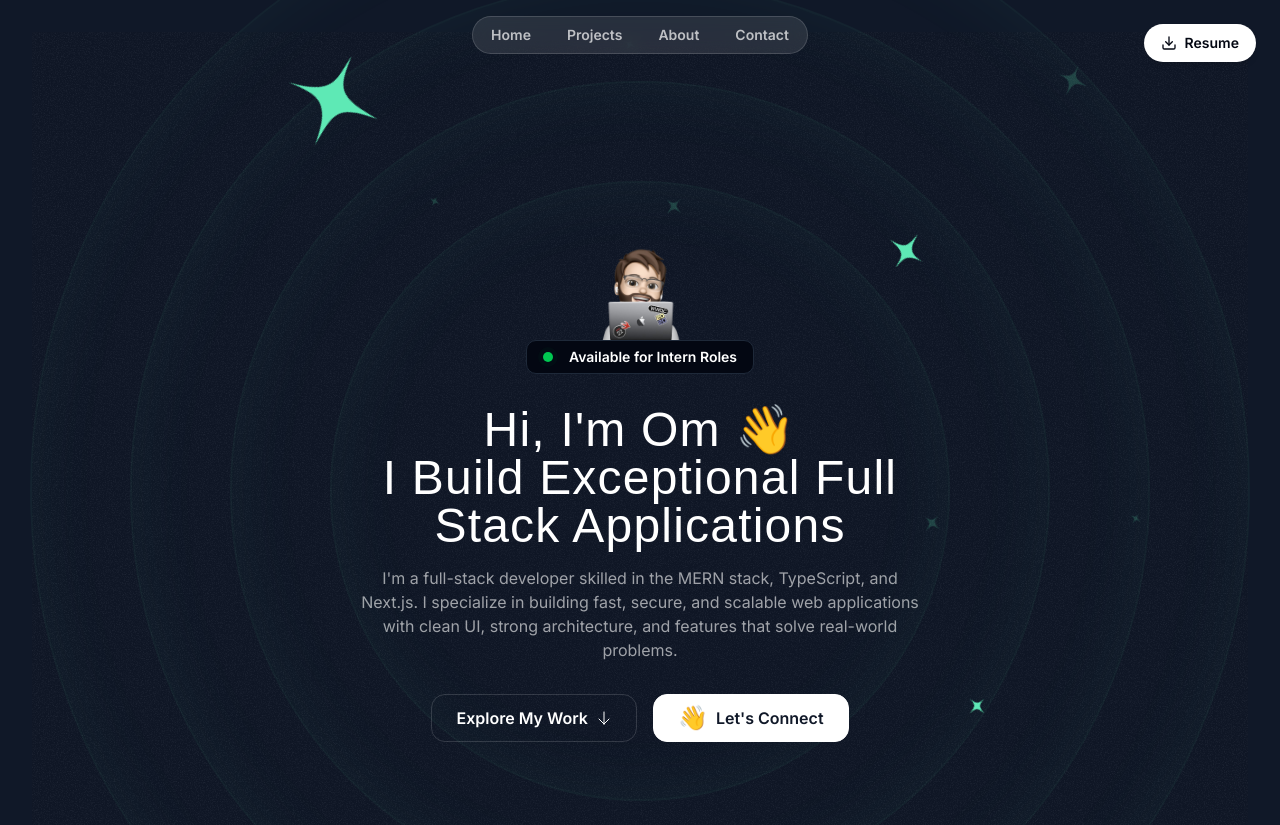
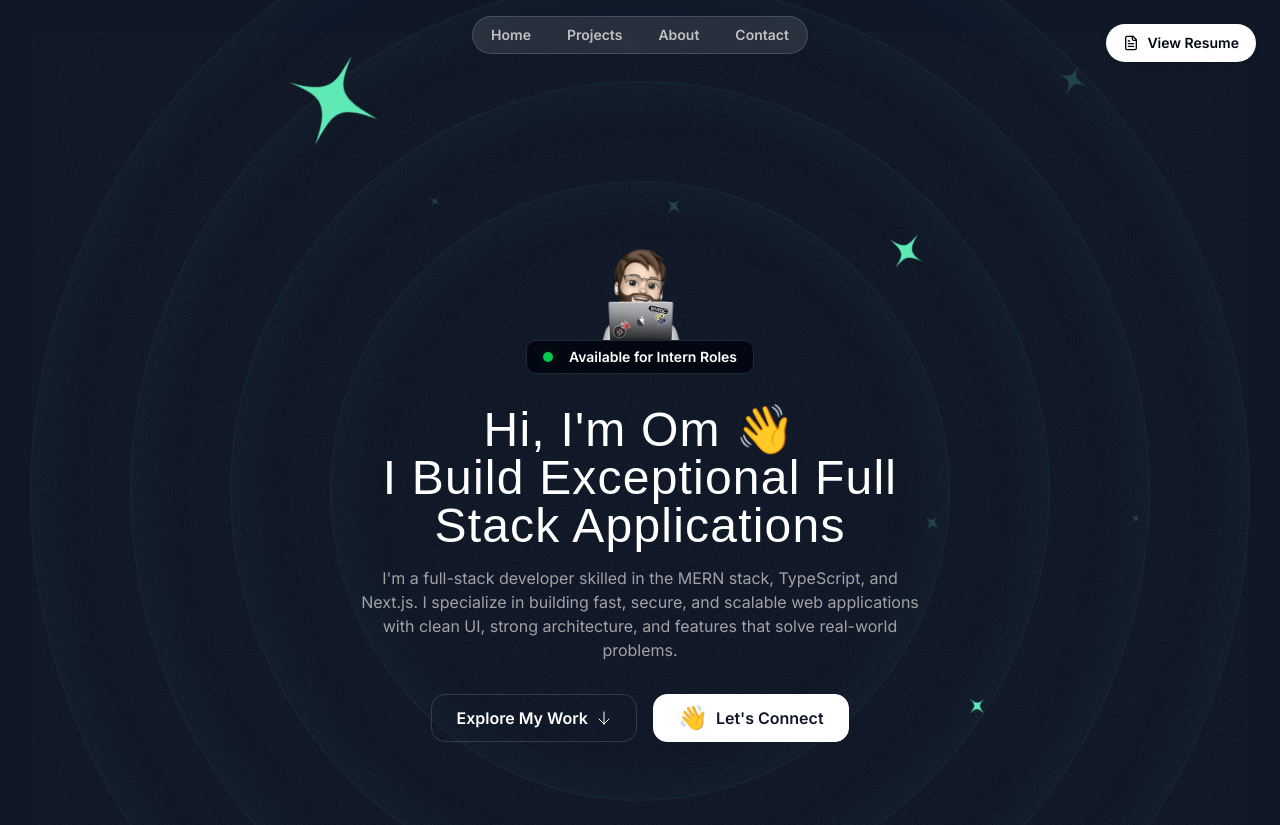
Before and after one commit to OmXDev/Portfolio-site, a Next.js app: page / in a window 1280 px wide. Shown: the top 825 px of the page. Built offline with nearby package versions, Linux system fonts and the light colour scheme; a web font is replaced by a local one.

Commit message:
add resume download button

```diff
--- a/app/page.tsx
+++ b/app/page.tsx
@@ -1,4 +1,4 @@
-import ResumeDownloadButton from "@/components/ResumeDownloadButton";
+import ResumeViewButton from "@/components/ResumeViewButton";
 import { AboutSection } from "@/sections/About";
 import { ContactSection } from "@/sections/Contact";
 import { FooterSection } from "@/sections/Footer";
@@ -12,7 +12,7 @@ export default function Home() {
     <main>
       <div className="">
         <Header/>
-        <ResumeDownloadButton/>
+        <ResumeViewButton/>
         <HeroSection/>
         <ProjectsSection/>
         <TapeSection/>
--- a/components/ResumeDownloadButton.tsx
+++ /dev/null
@@ -1,18 +0,0 @@
-// components/ResumeDownloadButton.tsx
-"use client"
-import { Download } from "lucide-react"
-
-export default function ResumeDownloadButton() {
-  return (
-    <a
-      href="/Om_Gupta_Resume.pdf"
-      download
-      target="_blank"
-      rel="noopener noreferrer"
-      className="fixed top-16 right-2.5 md:top-6 md:right-6 z-50 bg-white text-gray-950 px-4 py-2 rounded-full shadow-md border border-white/20 hover:shadow-xl hover:from-emerald-500 hover:to-sky-500 transition-all duration-200 flex items-center gap-2 backdrop-blur-sm"
-    >
-      <Download className="w-4 h-4" />
-      <span className="text-sm font-semibold"> Resume</span>
-    </a>
-  )
-}
--- /dev/null
+++ b/components/ResumeViewButton.tsx
@@ -0,0 +1,17 @@
+// components/ResumeViewButton.tsx
+"use client"
+import { FileText } from "lucide-react"
+
+export default function ResumeViewButton() {
+  return (
+    <a
+      href="/Om_Gupta_Resume.pdf"
+      target="_blank"
+      rel="noopener noreferrer"
+      className="fixed top-16 right-4 md:top-6 md:right-6 z-50 bg-white text-gray-950 px-4 py-2 rounded-full shadow-md border border-white/20 hover:shadow-lg transition-all duration-200 flex items-center gap-2 backdrop-blur-sm"
+    >
+      <FileText className="w-4 h-4" />
+      <span className="text-sm font-semibold">View Resume</span>
+    </a>
+  )
+}
```
